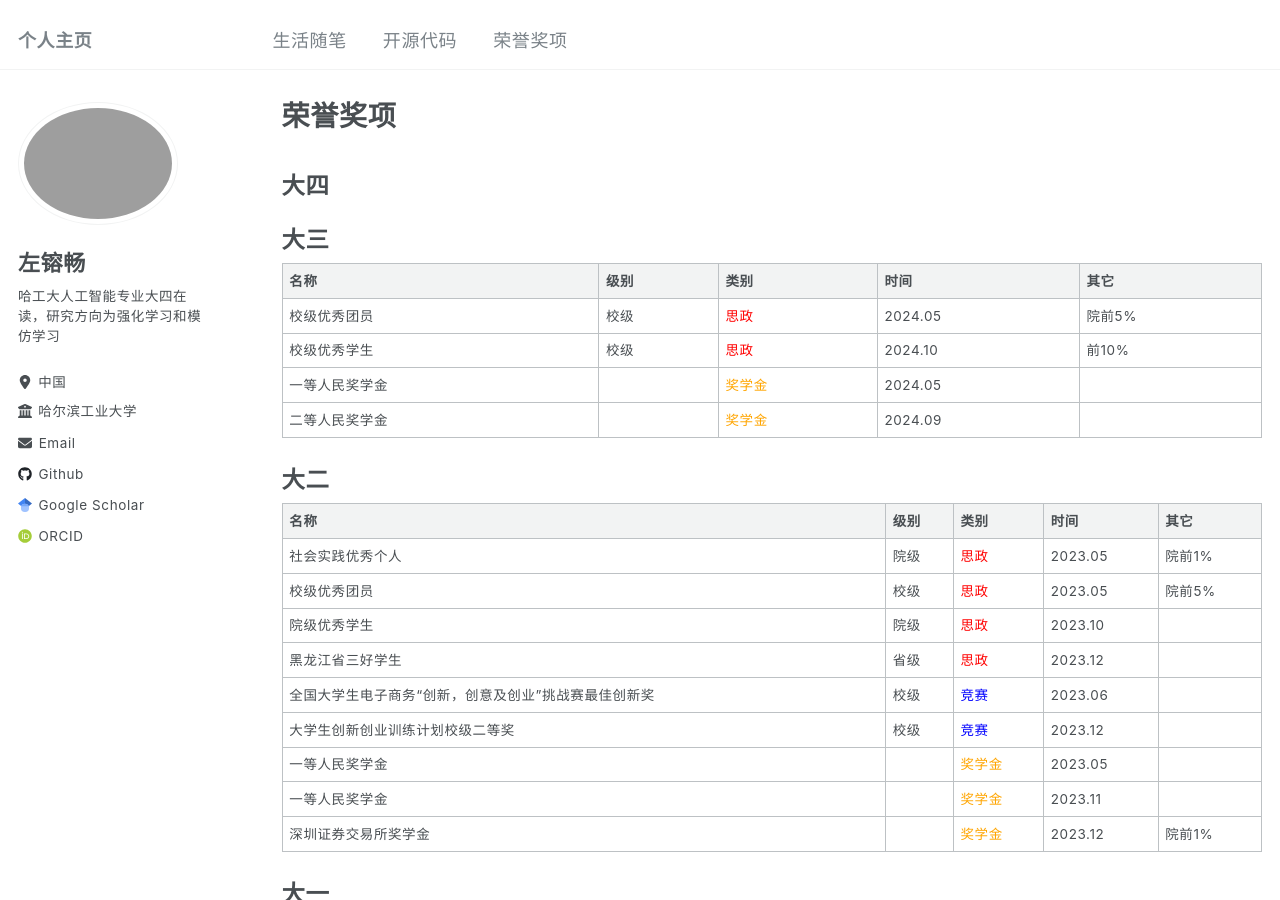
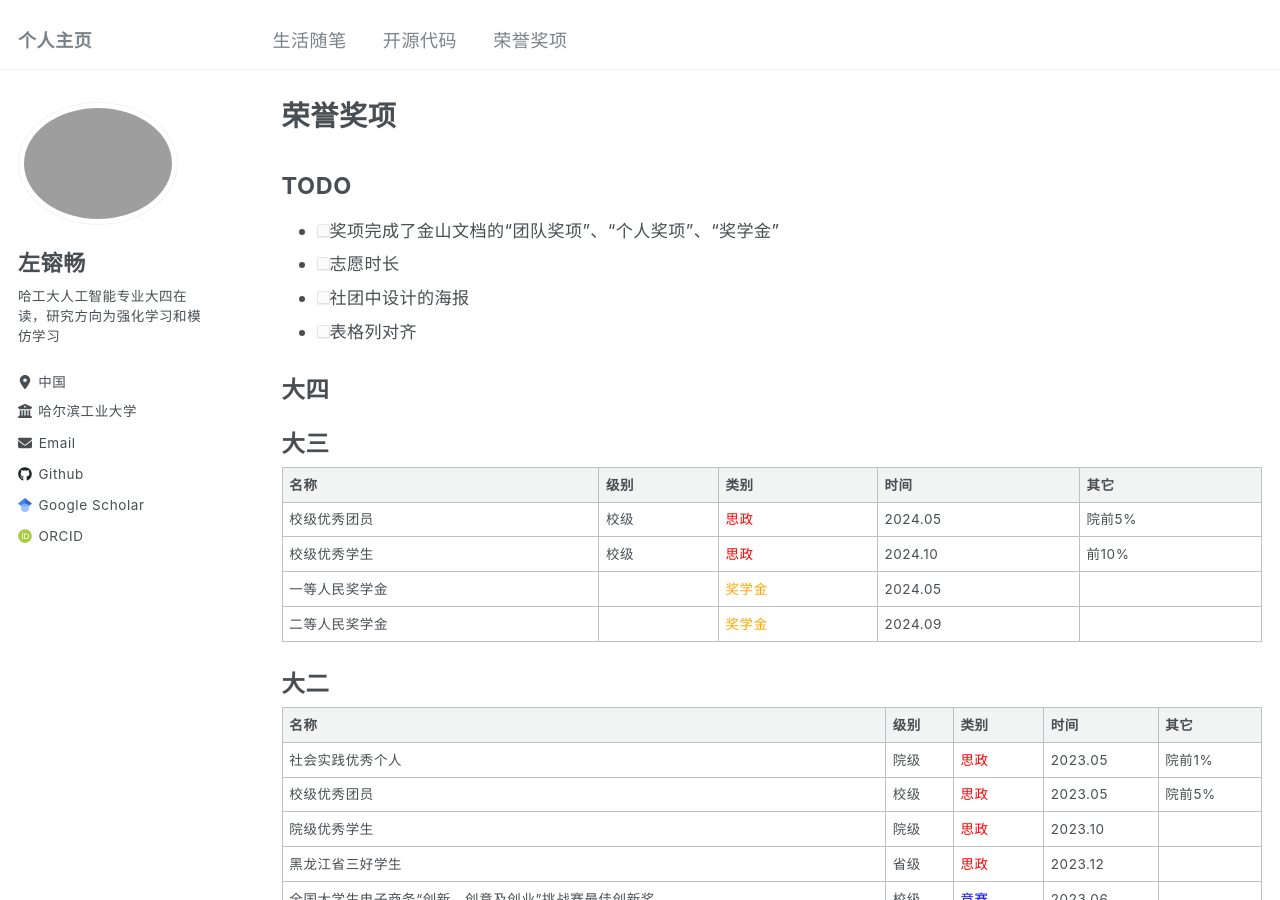
Before and after one commit to zrc0622/zrc0622.github.io, a Jekyll site: the page built from _pages/awards.md, in a window 1280 px wide and 900 px high. Built offline with Jekyll 4.4.1, drawn with Linux system fonts in a browser that asks for light colours.

Commit message:
个人奖项todo

```diff
--- a/_pages/awards.md
+++ b/_pages/awards.md
@@ -6,6 +6,12 @@ redirect_from:
   - /md/
   - /awards.html
 ---
+## TODO
+- [ ] 奖项完成了金山文档的“团队奖项”、“个人奖项”、“奖学金”
+- [ ] 志愿时长
+- [ ] 社团中设计的海报
+- [ ] 表格列对齐
+
 ## 大四
 
 ## 大三
```
